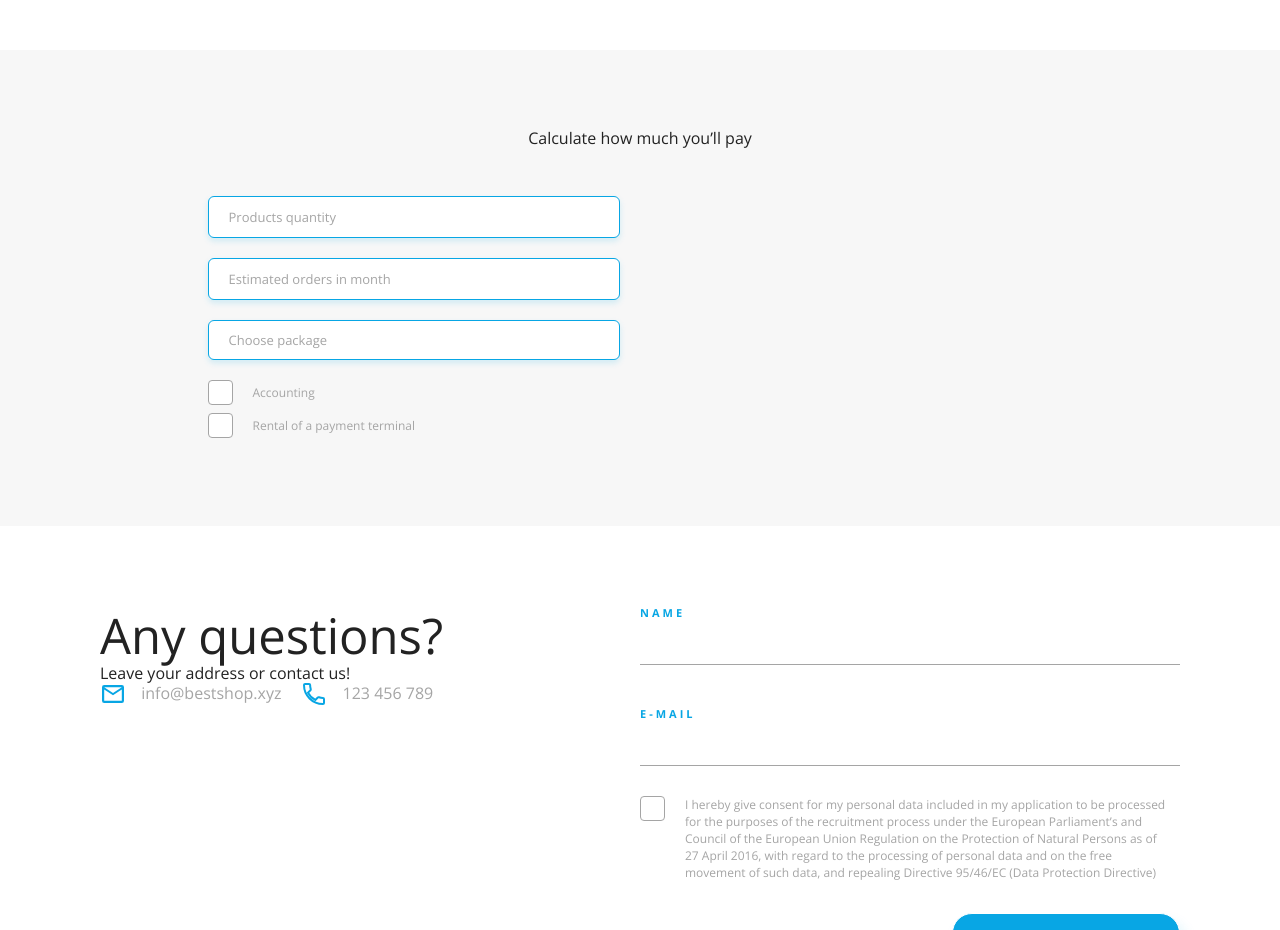
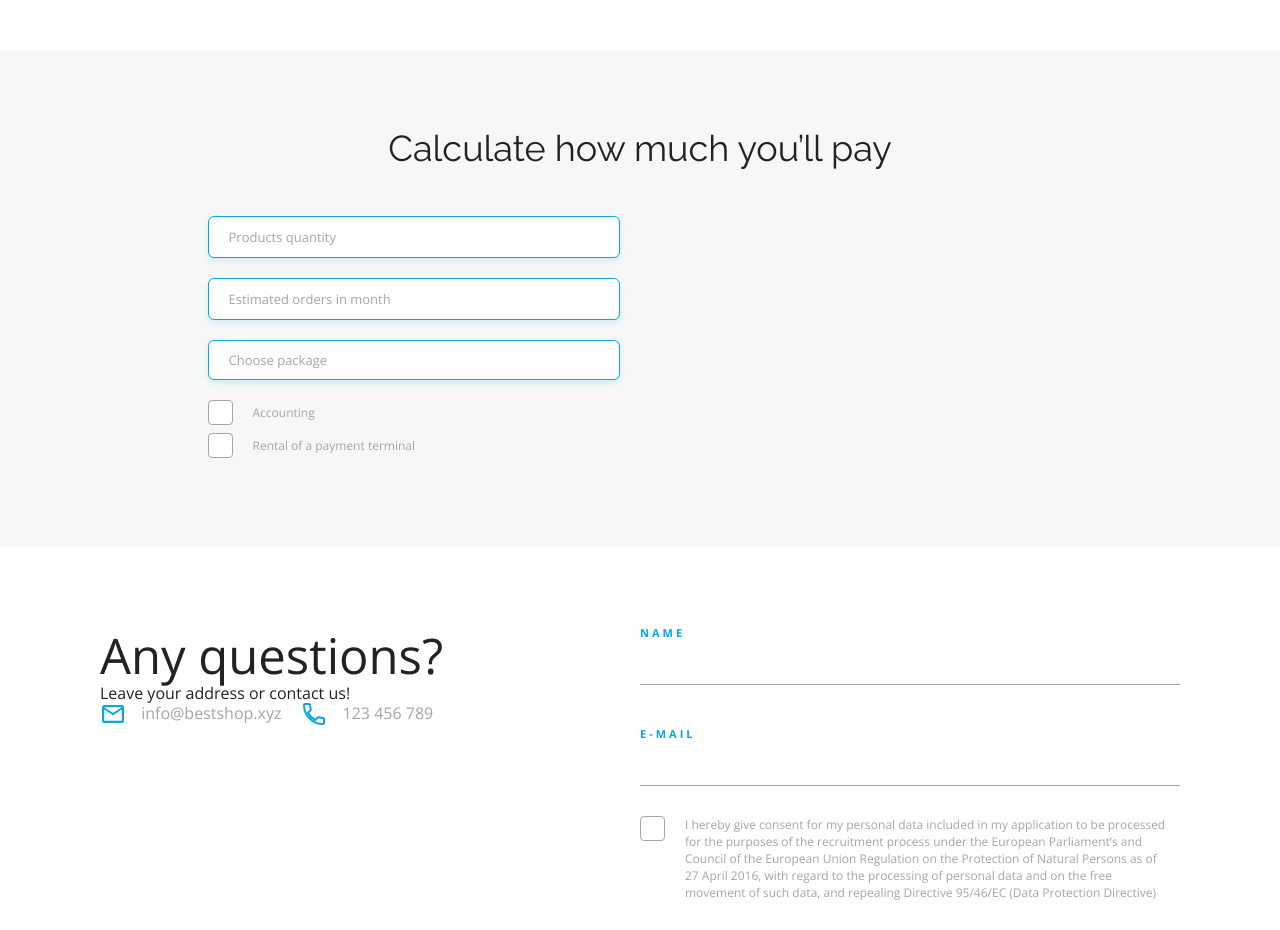
Before and after one commit to staszewska/BestShop-Project, a website built with Parcel: page index.html in a window 1280 px wide. Shown: the part 3280-4210 px from the top of the page. Built offline with nearby package versions, Linux system fonts and the light colour scheme.

Commit message:
Calculator h2 changed

```diff
--- a/scss/elements/_calculator.scss
+++ b/scss/elements/_calculator.scss
@@ -13,6 +13,10 @@
   }
 
   h2 {
+    text-align: center;
+    font-size: 2.25rem;
+    font-family: fonts.$font-raleway;
+    font-weight: normal;
     text-align: center;
   }
 
```
Lines whose indentation alone changed are shown as unchanged.
